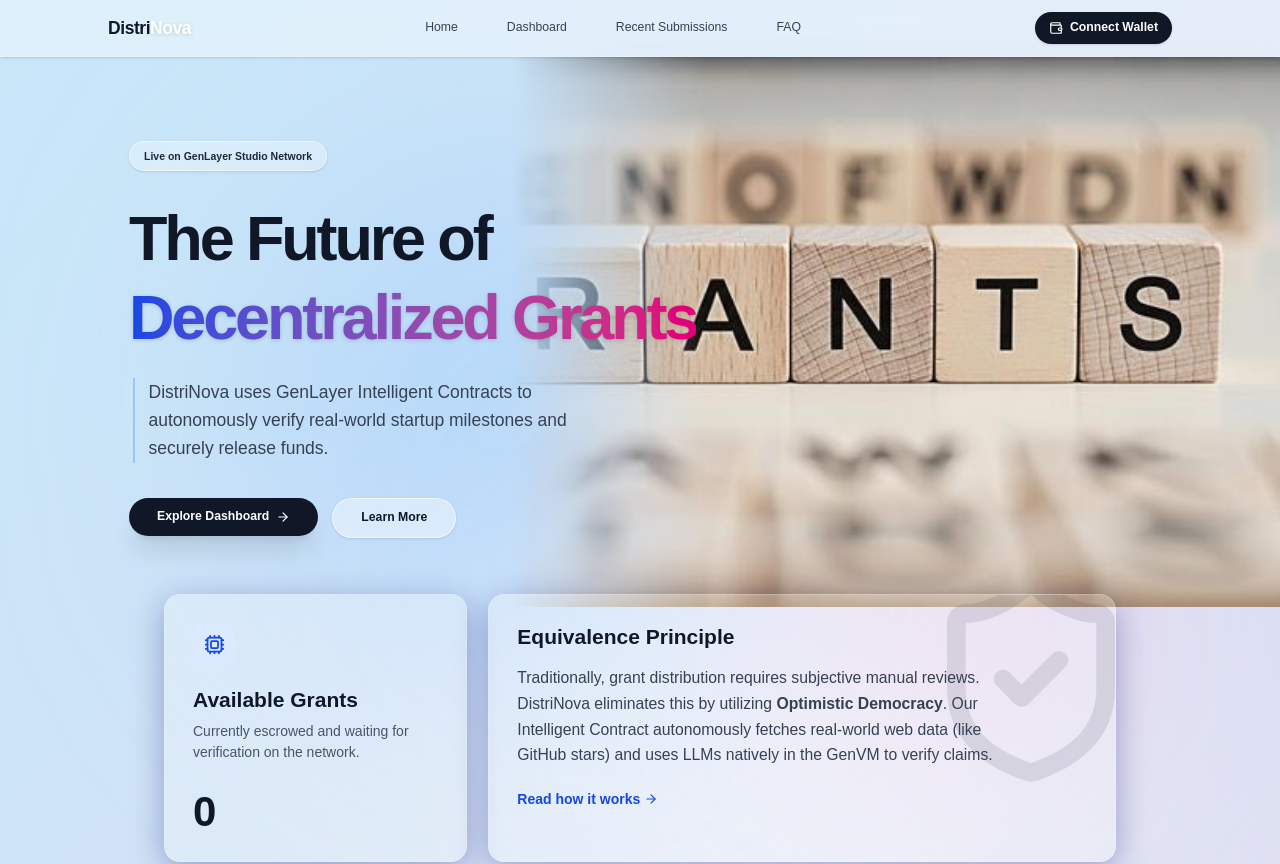
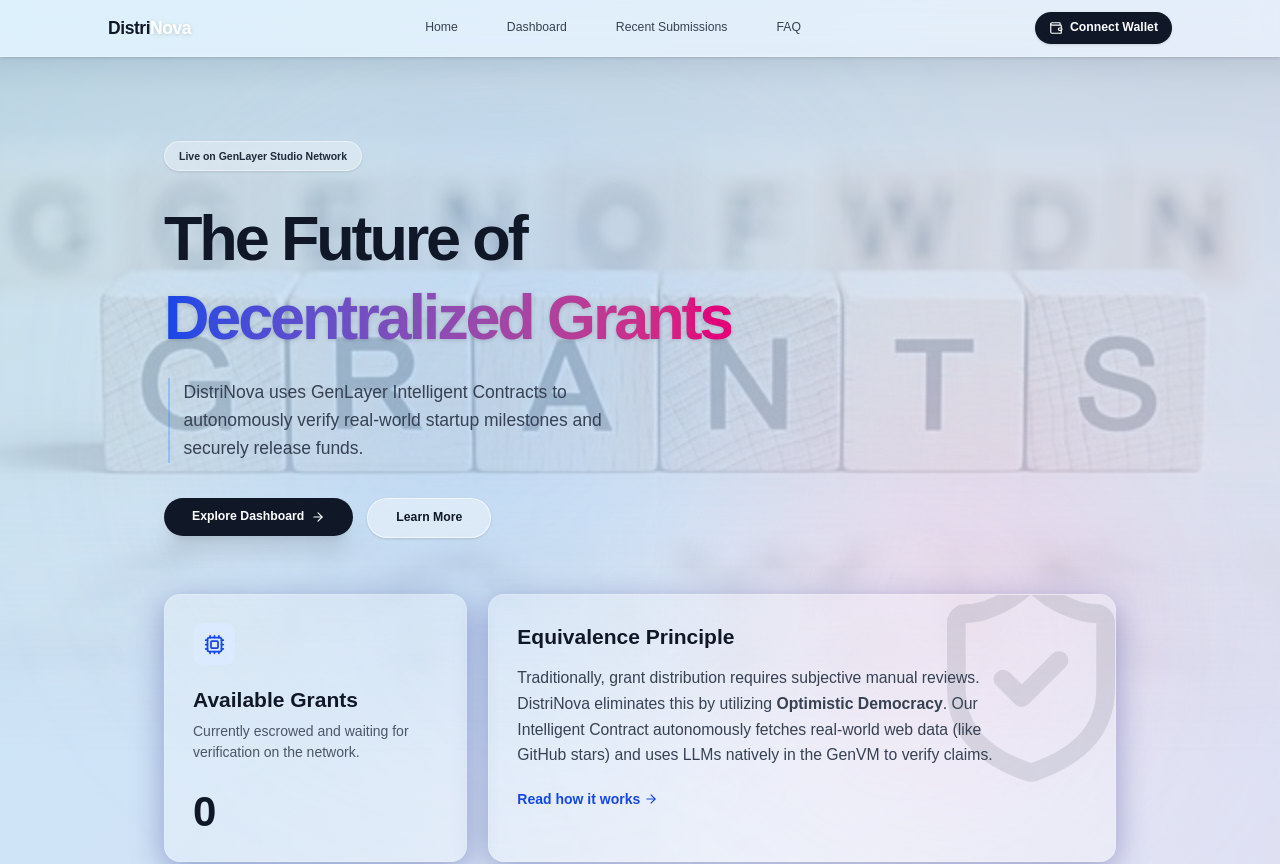
Before and after one commit to Chimdi-hash/DistriNova, a Next.js app: page / in a window 1280 px wide. Shown: the top 864 px of the page. Built offline with nearby package versions, Linux system fonts and the light colour scheme.

Commit message:
Make hero image a full-width faded background

```diff
--- a/src/app/page.tsx
+++ b/src/app/page.tsx
@@ -30,16 +30,14 @@
         <div className="absolute bottom-[10%] left-[40%] w-[600px] h-[600px] bg-white rounded-full mix-blend-overlay filter blur-[150px] opacity-50 floating" style={{ animationDuration: "12s", animationDelay: "4s" }}></div>
       </div>
 
-      {/* Full-bleed Hero Image on the Right */}
-      <div className="absolute right-0 top-0 h-[450px] md:h-[550px] w-full md:w-[70%] lg:w-[60%] z-0 hidden md:block">
+      {/* Full-width Hero Background Image */}
+      <div className="absolute top-0 left-0 right-0 h-[600px] md:h-[700px] z-0 opacity-20">
          <div
-           className="absolute inset-0 w-full h-full bg-no-repeat"
+           className="absolute inset-0 w-full h-full bg-no-repeat bg-cover bg-center"
            style={{
              backgroundImage: "url('/hero.jpeg')",
-             backgroundSize: "cover",
-             backgroundPosition: "center right",
-             WebkitMaskImage: "linear-gradient(to right, transparent 0%, black 25%)",
-             maskImage: "linear-gradient(to right, transparent 0%, black 25%)"
+             WebkitMaskImage: "linear-gradient(to bottom, black 50%, transparent 100%)",
+             maskImage: "linear-gradient(to bottom, black 50%, transparent 100%)"
            }}
          ></div>
       </div>
@@ -47,7 +45,7 @@
       <div className="z-10 w-full max-w-6xl mx-auto px-4 sm:px-6 lg:px-8 flex flex-col items-center">
 
         {/* Hero Section */}
-        <div className="w-full flex flex-col items-start text-left mt-24 mb-16 sliding -ml-4 md:-ml-12 lg:-ml-20 relative z-20">
+        <div className="w-full flex flex-col items-start text-left mt-24 mb-16 sliding relative z-20">
 
           <div className="inline-flex items-center gap-2 px-4 py-2 rounded-full bg-white/30 border border-white/50 backdrop-blur-md mb-8 text-xs font-semibold text-gray-800 shadow-sm hover:bg-white/40 transition-colors">
             Live on GenLayer Studio Network
```
